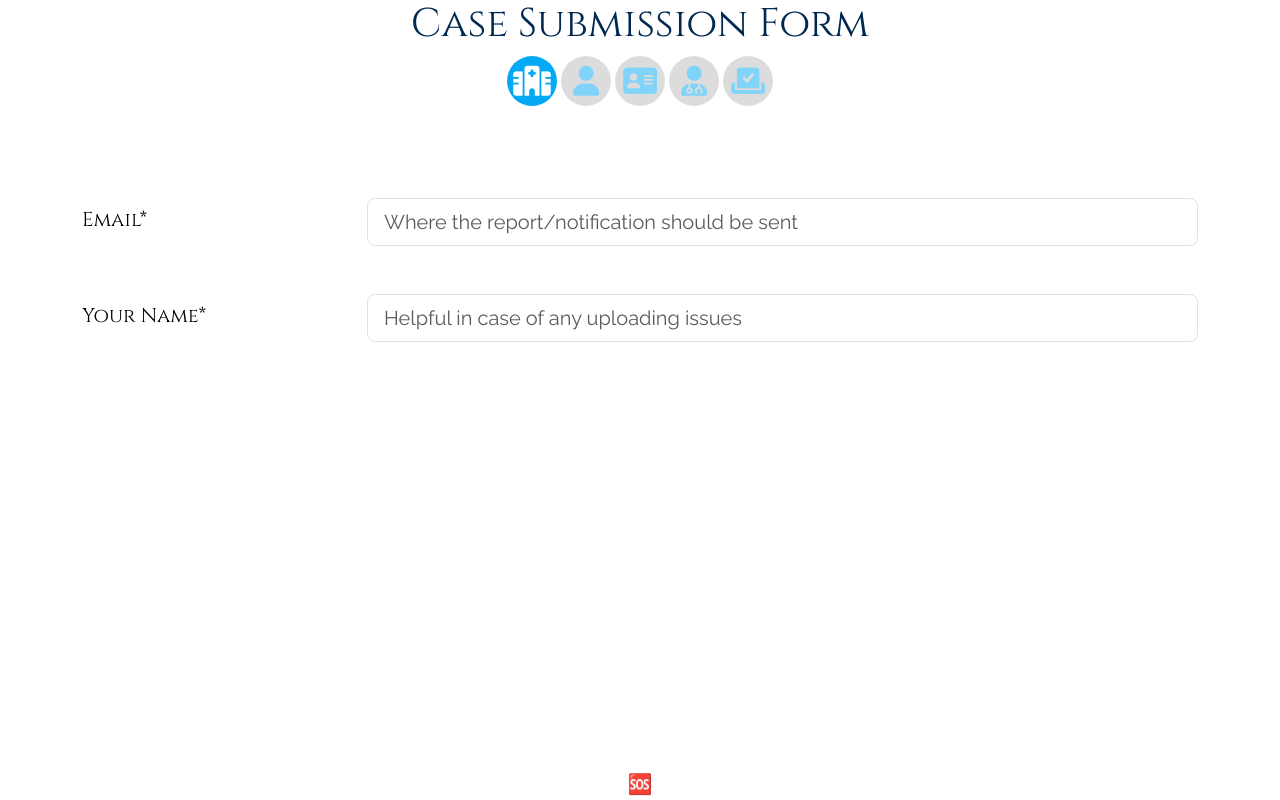
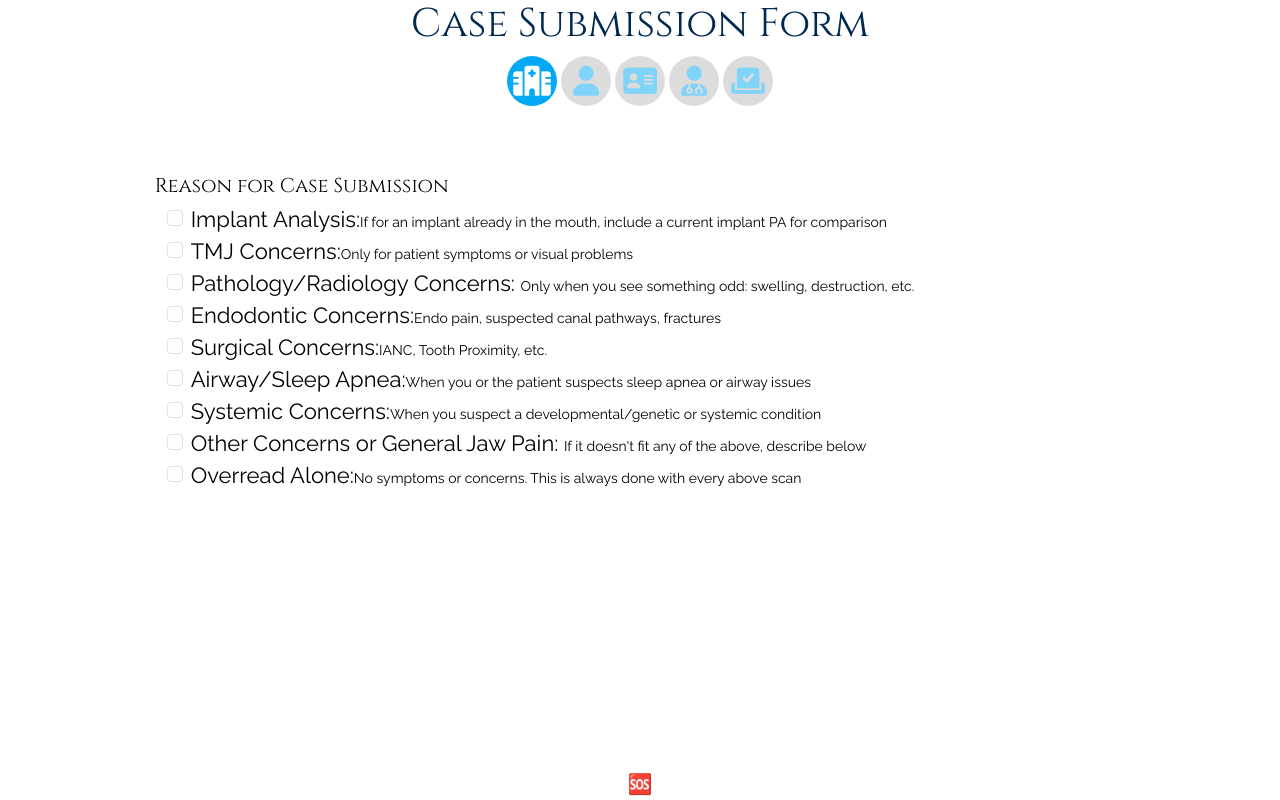
Before and after one commit to asadbilal800/hiomr_app, an Angular app in the folder frontend/: page /home/reason in a window 1280 px wide. Before the commit this address led to /home/email. Built offline with nearby package versions, Linux system fonts and the light colour scheme.

Commit message:
reason module implemented

```diff
--- a/frontend/src/app/app.routes.ts
+++ b/frontend/src/app/app.routes.ts
@@ -10,6 +10,9 @@ export const routes: Routes = [
   { path: 'match-practice', loadComponent: () => import('./components/match-practice/match-practice.component').then(mod => mod.MatchPracticeComponent),canActivate:[AuthGuard]},
   { path: 'registration', loadComponent: () => import('./components/registration/registration.component').then(mod => mod.RegistrationComponent),canActivate:[AuthGuard]},
   { path: 'patientForm', loadComponent: () => import('./components/patient-info/patient-info.component').then(mod => mod.PatientInfoComponent)},
+  { path: 'reason', loadComponent: () => import('./components/reason/reason.component').then(mod => mod.ReasonComponent)},
+  { path: 'radiologist', loadComponent: () => import('./components/radiologist/radiologist.component').then(mod => mod.RadiologistComponent)},
+
   { path: '',   redirectTo: 'email', pathMatch: 'full'}, // Redirect empty path to email-page
 ]
 },
--- a/frontend/src/app/components/reason/reason.component.css
+++ b/frontend/src/app/components/reason/reason.component.css
@@ -0,0 +1,4 @@
+.unselected {
+    pointer-events: none; /* Disable mouse events */
+    opacity: 0.5; /* Reduce opacity to 50% */
+  }
--- a/frontend/src/app/components/reason/reason.component.html
+++ b/frontend/src/app/components/reason/reason.component.html
@@ -1,163 +1,165 @@
 
-<!-- Neither Bootstrap nor Font Awesome Icons work if these are not present on this page -->
-<!-- Font Awesome Icons CSS -->
-<link rel="stylesheet" href="https://cdnjs.cloudflare.com/ajax/libs/font-awesome/6.0.0/css/all.min.css">
-<!-- Bootstrap 5.3 Styling -->
-<link href="https://cdn.jsdelivr.net/npm/bootstrap@5.3.0/dist/css/bootstrap.min.css" rel="stylesheet" integrity="sha384-9ndCyUaIbzAi2FUVXJi0CjmCapSmO7SnpJef0486qhLnuZ2cdeRhO02iuK6FUUVM" crossorigin="anonymous">
-
-<form class="form container mt-4 needs-validation" novalidate>
-    <div class="col-11 offset-1">
+   <div class="col-11 offset-1 p-5">
                 <div class="panel-group checkbox_collapse" id="accordion">
                   <h3 class="cinzel">Reason for Case Submission</h3>
+
                   <div class="container ml-1 mb-2 groupCheckBoxes">
-                    <div class="form-check">
+
+                    <!-- implant analysis -->
+                    <div [ngClass] = "{'unselected': fetchProp(1,'isDisable'),'form-check': true}">
                       <input
                       class="form-check-input required-check box-staus-check"
                       type="checkbox"
-                      value="1"
+                      (input)="changeCheckBoxVal($event,1)"
                       id="Implant Analysis"
                       >
                       <label class="form-check-label" for="implnt">
                         <span style="font: 1em 'Raleway'; font-size: 22px">Implant Analysis:</span>
                         <span style="font: 1em 'Raleway'; font-size: 14px">If for an implant already in the mouth, include a current implant PA for comparison</span></label>
-                      <div class="implnt-box position-relative">
-                        <textarea class="form-control box-staus is-invalid" style="display:none" id='implntbox' placeholder="Planned implant number." style="width:60%"></textarea>
-                        <!-- <div class="invalid-tooltip">Please complete this field</div>  -->
+                      <div class="implnt-box position-relative" *ngIf="fetchProp(1,'checked')">
+                        <textarea (input)="onDescChange($event,1)" [ngClass] = "{'is-invalid': !fetchProp(1,'desc'),'is-valid': !!fetchProp(1,'desc'),'form-control box-staus': true}"  id='implntbox' placeholder="Planned implant number." style="width:60%"></textarea>
                       </div>
                     </div>
-                    <div class="form-check">
+
+                    <!-- TMJ -->
+                    <div  [ngClass] = "{'unselected': fetchProp(3,'isDisable'),'form-check': true}">
                       <input
                       class="form-check-input required-check box-staus-check"
                       type="checkbox"
-                      value="3"
+                      (input)="changeCheckBoxVal($event,3)"
                       id="TMJ Concerns" >
                       <label class="form-check-label" for="tmj">
                         <span style="font: 1em 'Raleway'; font-size: 22px">TMJ Concerns:</span>
                         <span style="font: 1em 'Raleway'; font-size: 14px">Only for patient symptoms or visual problems</span></label>
-                      <div class="tmj-box position-relative">
-                        <textarea class="form-control box-staus is-invalid" style="display:none" id="tmjbox" placeholder="Describe TMJ concerns and/or symptoms" style="width:60%"  ></textarea>
-                        <!-- <div class="invalid-tooltip">Please complete this field</div>  -->
+                      <div class="tmj-box position-relative" *ngIf="fetchProp(3,'checked')">
+                        <textarea (input)="onDescChange($event,3)" [ngClass] = "{'is-invalid': !fetchProp(3,'desc'),'is-valid': !!fetchProp(3,'desc'),'form-control box-staus': true}"  id="tmjbox" placeholder="Describe TMJ concerns and/or symptoms" style="width:60%"  ></textarea>
                       </div>
-                      <!-- <p id="8"></p> -->
                     </div>
-                    <div class="form-check">
+
+
+                    <!-- Pathology -->
+                    <div  [ngClass] = "{'unselected': fetchProp(4,'isDisable'),'form-check': true}">
                       <input
                       class="form-check-input required-check box-staus-check"
                       type="checkbox"
-                      value="4"
+                      (input)="changeCheckBoxVal($event,4)"
                       id="Pathology-Radiology Concerns" >
                       <label class="form-check-label" for="path">
                         <span style="font: 1em 'Raleway'; font-size: 22px">Pathology/Radiology Concerns: </span>
                         <span style="font: 1em 'Raleway'; font-size: 14px">Only when you see something odd: swelling, destruction, etc.</span></label>
-                      <div class="path-box position-relative">
-                        <textarea class="form-control box-staus is-invalid" style="display:none" id="pathbox"  placeholder="Describe findings or concerns. Has the patient had any prior surgery, pathology, or procedures in the area?" style="width:60%" ></textarea>
+                      <div class="path-box position-relative" *ngIf="fetchProp(4,'checked')">
+                        <textarea (input)="onDescChange($event,4)" [ngClass] = "{'is-invalid': !fetchProp(4,'desc'),'is-valid': !!fetchProp(4,'desc'),'form-control box-staus': true}"  id="pathbox"  placeholder="Describe findings or concerns. Has the patient had any prior surgery, pathology, or procedures in the area?" style="width:60%" ></textarea>
                         <!-- <div class="invalid-tooltip">Please complete this field</div>  -->
                       </div>
                     </div>
-                    <div class="form-check">
+
+
+                    <!-- Endodontic -->
+                    <div  [ngClass] = "{'unselected': fetchProp(5,'isDisable'),'form-check': true}">
                       <input
                       class="form-check-input required-check box-staus-check"
                       type="checkbox"
-                      value="5"
+                      (input)="changeCheckBoxVal($event,5)"
                       id="Endodontic Concerns" >
                       <label class="form-check-label" for="endo">
                         <span style="font: 1em 'Raleway'; font-size: 22px"> Endodontic Concerns:</span>
                         <span style="font: 1em 'Raleway'; font-size: 14px">Endo pain, suspected canal pathways, fractures</span></label>
-                      <div class="endo-box position-relative">
-                        <textarea class="form-control box-staus is-invalid" style="display:none" id="endobox" placeholder="Describe concerns. Include tooth number, region, symptoms, history of treatment" style="width:60%" ></textarea>
+                      <div class="endo-box position-relative" *ngIf="fetchProp(5,'checked')">
+                        <textarea (input)="onDescChange($event,5)" [ngClass] = "{'is-invalid': !fetchProp(5,'desc'),'is-valid': !!fetchProp(5,'desc'),'form-control box-staus': true}"  id="endobox" placeholder="Describe concerns. Include tooth number, region, symptoms, history of treatment" style="width:60%" ></textarea>
                         <!-- <div class="invalid-tooltip">Please complete this field</div> -->
                       </div>
                     </div>
-                    <div class="form-check">
+
+
+                    <!-- Surgical -->
+                    <div  [ngClass] = "{'unselected': fetchProp(6,'isDisable'),'form-check': true}">
                       <input
                       class="form-check-input required-check box-staus-check"
                       type="checkbox"
-                      value="6"
+                      (input)="changeCheckBoxVal($event,6)"
                       id="Surgical Concerns" >
                       <label class="form-check-label" for="surg">
                         <span style="font: 1em 'Raleway'; font-size: 22px">Surgical Concerns:</span>
                         <span style="font: 1em 'Raleway'; font-size: 14px">IANC, Tooth Proximity, etc. </span></label>
-                      <div class="surg-box position-relative">
-                        <textarea  class="form-control box-staus is-invalid" style="display:none" id="surgbox" placeholder="Describe concerns" style="width:60%" ></textarea>
+                      <div class="surg-box position-relative" *ngIf="fetchProp(6,'checked')">
+                        <textarea (input)="onDescChange($event,6)"  [ngClass] = "{'is-invalid': !fetchProp(6,'desc'),'is-valid': !!fetchProp(6,'desc'),'form-control box-staus': true}"  id="surgbox" placeholder="Describe concerns" style="width:60%" ></textarea>
                         <!-- <div class="invalid-tooltip">Please complete this field</div> -->
                       </div>
                     </div>
-                    <div class="form-check">
+
+                    <!-- Airway -->
+                    <div  [ngClass] = "{'unselected': fetchProp(7,'isDisable'),'form-check': true}">
                       <input
                       class="form-check-input optional-check box-staus-check"
                       type="checkbox"
-                      value="7"
+                      (input)="changeCheckBoxVal($event,7)"
                       id="Airway-Sleep Apnea" >
                       <label class="form-check-label" for="osa">
                         <span style="font: 1em 'Raleway'; font-size: 22px">Airway/Sleep Apnea:</span>
                         <span style="font: 1em 'Raleway'; font-size: 14px">When you or the
                                   patient suspects sleep apnea or airway issues </span></label>
-                      <div class="osa-box">
-                        <textarea class="form-control box-staus" style="display:none" id="osabox" placeholder="Optional: Describe any airway/breathing concerns or findings" style="width:60%"></textarea>
+                      <div class="osa-box" *ngIf="fetchProp(7,'checked')">
+                        <textarea (input)="onDescChange($event,7)" class="form-control box-staus"  id="osabox" placeholder="Optional: Describe any airway/breathing concerns or findings" style="width:60%"></textarea>
                       </div>
                     </div>
-                    <div class="form-check">
+
+                    <!-- Systemic -->
+                    <div  [ngClass] = "{'unselected': fetchProp(8,'isDisable'),'form-check': true}">
                       <input
                       class="form-check-input required-check box-staus-check"
                       type="checkbox"
-                      value="8"
+                      (input)="changeCheckBoxVal($event,8)"
                       id="Developmental or Systemic Concerns" >
                       <label class="form-check-label" for="syst">
                         <span style="font: 1em 'Raleway'; font-size: 22px">Systemic Concerns:</span>
                         <span style="font: 1em 'Raleway'; font-size: 14px">When you suspect a developmental/genetic or systemic condition</span></label>
-                      <div class="syst-box position-relative">
-                        <textarea class="form-control box-staus is-invalid" style="display:none" id="systbox" placeholder="Describe concerns or findings" style="width:60%" ></textarea>
-                        <!-- <div class="invalid-tooltip">Please complete this field</div> -->
+                      <div class="syst-box position-relative" *ngIf="fetchProp(8,'checked')">
+                        <textarea (input)="onDescChange($event,8)" [ngClass] = "{'is-invalid': !fetchProp(8,'desc'),'is-valid': !!fetchProp(8,'desc'),'form-control box-staus': true}"  id="systbox" placeholder="Describe concerns or findings" style="width:60%" ></textarea>
                       </div>
                     </div>
-                    <div class="form-check">
+
+
+                    <!-- Other concern -->
+                    <div  [ngClass] = "{'unselected': fetchProp(9,'isDisable'),'form-check': true}">
                       <input
                       class="form-check-input required-check box-staus-check"
                       type="checkbox"
-                      value="9"
+                      (input)="changeCheckBoxVal($event,9)"
                       id="Other Concerns or General Jaw Pain" >
                       <label class="form-check-label" for="other">
                         <span style="font: 1em 'Raleway'; font-size: 22px">Other Concerns or General Jaw Pain: </span>
                         <span style="font: 1em 'Raleway'; font-size: 14px">If it doesn't fit any of the above, describe below</span></label>
-                      <div class="other-box position-relative">
-                        <textarea class="form-control box-staus is-invalid" style="display:none" id="otherbox" placeholder="Describe concerns or findings" style="width:60%" ></textarea>
+                      <div class="other-box position-relative" *ngIf="fetchProp(9,'checked')">
+                        <textarea (input)="onDescChange($event,9)" [ngClass] = "{'is-invalid': !fetchProp(9,'desc'),'is-valid': !!fetchProp(9,'desc'),'form-control box-staus': true}"  id="otherbox" placeholder="Describe concerns or findings" style="width:60%" ></textarea>
                         <!-- <div class="invalid-tooltip">Please complete this field</div> -->
                       </div>
                     </div>
-                    <div class="form-check">
+
+                    <!-- overread -->
+                    <div  [ngClass] = "{'unselected': fetchProp(99,'isDisable'),'form-check': true}">
                       <input
                       class="form-check-input last-check box-staus-check"
                       type="checkbox"
-                      value="99"
+                      (input)="changeCheckBoxVal($event,99)"
+
                       id="Overread Alone">
                       <label class="form-check-label" for="ovrread">
                         <span style="font: 1em 'Raleway'; font-size: 22px"> Overread Alone:</span>
                         <span style="font: 1em 'Raleway'; font-size: 14px">No symptoms or concerns. This is always done with every above scan</span></label>
-                      <div class="ovrread-box ">
-                        <textarea class="form-control box-staus" style="display:none" id="ovrreadbox"  placeholder="Optional information" style="width:60%"></textarea>
+                      <div class="ovrread-box " *ngIf="fetchProp(99,'checked')">
+                        <textarea (input)="onDescChange($event,99)" class="form-control box-staus"  id="ovrreadbox"  placeholder="Optional information" style="width:60%"
+                        ></textarea>
                       </div>
                     </div>
                   </div>
-                  <p class='error-checkbox' id="9"></p>
-                  <!-- <h4>Patient Chief Complaint and/or Doctor Concerns</h4> -->
-                  <!-- Do I need both text areas? Does either one have the data for all the individual checkboxes? -->
-                  <div class="row mb-3">
-                    <label hidden>cc</label>
-                    <textarea
-                    id='detailNotes'
-                    readonly
-                    title="detailNotes"
-                    class="form-control getvaluetext"
-                    style="display:none;"></textarea>
-                  </div>
-                  <textarea
-                  id='totaldata'
-                  readonly
-                  title="totaldata"
-                  name="totaltext"
-                  class="form-control "
-                  style="display:none;"></textarea>
-                  <div id='result' style="display:none;"></div>
                 </div>
                </div>
-               </form>
+
+         <!-- Nav Button Forward-->
+        <div class="col"
+        *ngIf="isValidated">
+        <a class="navbutton position-absolute top-50 end-0 translate-middle-y fadefast"
+         (click)="navigate()" role="button">
+         <span class="material-symbols-rounded">arrow_circle_right</span>
+         </a>
+        </div>
--- a/frontend/src/app/components/reason/reason.component.ts
+++ b/frontend/src/app/components/reason/reason.component.ts
@@ -1,12 +1,68 @@
+import { CommonModule } from '@angular/common';
 import { Component } from '@angular/core';
+import { RoutePaths, SharedService } from '../../services/shared.service';
+import { Router } from '@angular/router';
 
 @Component({
   selector: 'app-reason',
   standalone: true,
-  imports: [],
+  imports: [CommonModule],
   templateUrl: './reason.component.html',
   styleUrl: './reason.component.css'
 })
 export class ReasonComponent {
 
+  reasonArray; any = [];
+  isValidated = false;
+  constructor(public sharedService: SharedService,private router: Router){
+    this.reasonArray = this.sharedService.reasonArray
+  }
+
+  changeCheckBoxVal(event:any,code:number){
+    const isChecked = event.target.checked;
+    let reasonItem = this.reasonArray.find(x => x.code == code);
+    if(reasonItem) reasonItem.checked = isChecked;
+    let reasonItemChecked = this.reasonArray.filter(x => x.checked);
+    this.isValidated = (reasonItemChecked.filter(x => (x.code != 7 && x.code != 99))).every(x => !!x.desc);
+
+    if(isChecked){
+    if(code == 99) this.reasonArray.filter(x => x.isOverread == false).forEach(x => x.isDisable = true);
+    else this.reasonArray.filter(x => x.isOverread == true).forEach(x => x.isDisable = true);
+    }
+    else {
+      this.reasonArray.find(x => x.code == code).desc = ''
+      let ifAllUnchecked = this.reasonArray.every(x => x.checked == false);
+      if(ifAllUnchecked) {
+        this.reasonArray.forEach(x => x.isDisable = false);
+        this.isValidated = false;
+      }
+    }
+
+  }
+
+  fetchProp(code:number,propName:string){
+    let reasonItem  = this.reasonArray.find(x => x.code == code);
+    if(reasonItem) return reasonItem[propName];
+    return ''
+  }
+
+  onDescChange(event:any,code: number){
+    let reasonItem  = this.reasonArray.find(x => x.code == code);
+    if(reasonItem) reasonItem.desc = event.target.value;
+    this.isValidated =  (this.checkIfValidated()) ? true: false
+  }
+
+  checkIfValidated(){
+    let reasonItems = this.sharedService.reasonArray.filter(x => x.checked && (x.code !== 7 && x.code !== 99));
+    if(reasonItems.every(x => !!x.desc)) return true;
+    else return false
+  }
+
+  navigate(){
+
+    let route:string =  'home/' + (RoutePaths.Radiologist);
+    this.router.navigate([route]);
+  }
+
+
 }
--- a/frontend/src/app/services/shared.service.ts
+++ b/frontend/src/app/services/shared.service.ts
@@ -12,6 +12,18 @@ export class SharedService {
   matchPracticeData: any = null as any;
   selectedDoctorId: string ='';
   newDoctorScenario =  false;
+
+  reasonArray =  [
+    {code: 1, name: "implant", isOverread: false, desc:"" , isDisable: false,checked: false},
+    {code: 3, name: "tmj", isOverread: false, desc:"" , isDisable: false,checked: false},
+    {code: 4, name: "pathology", isOverread: false, desc:"" , isDisable: false,checked: false},
+    {code: 5, name: "endodontic", isOverread: false, desc:"" , isDisable: false,checked: false},
+    {code: 6, name: "surgical", isOverread: false, desc:"" , isDisable: false,checked: false},
+    {code: 7, name: "airway", isOverread: false, desc:"" , isDisable: false,checked: false},
+    {code: 8, name: "systemic", isOverread: false, desc:"" , isDisable: false,checked: false},
+    {code: 9, name: "other", isOverread: false, desc:"" , isDisable: false,checked: false},
+    {code: 99, name: "ovveread", isOverread: true, desc:"" , isDisable: false,checked: false}
+  ];
 
   constructor() {
   }
@@ -30,5 +42,7 @@ export enum RoutePaths {
   SubmittingDoctor = 'submitting-doctor',
   MatchPractice = 'match-practice',
   Registration = 'registration',
-  PatientForm = 'patientForm'
+  PatientForm = 'patientForm',
+  Reason = 'reason',
+  Radiologist = 'radiologist'
 }
```
